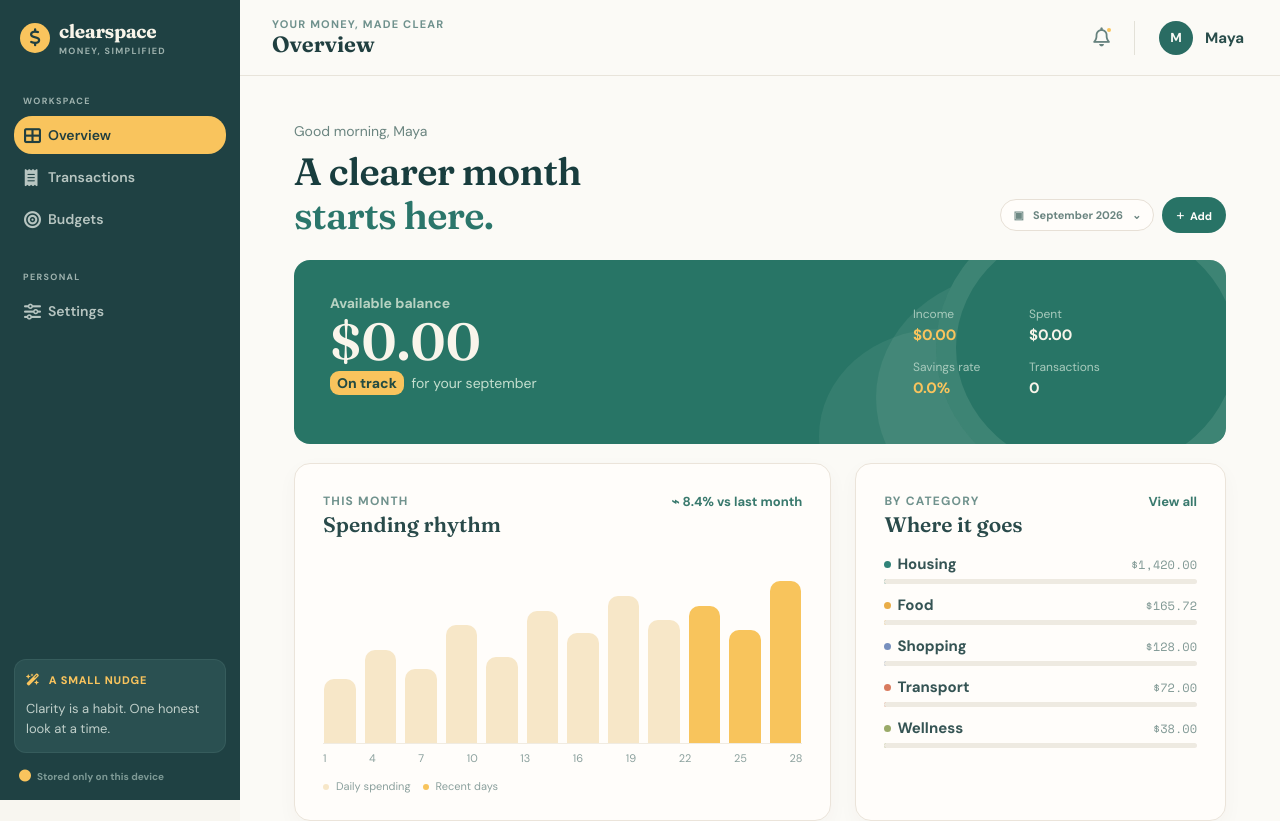
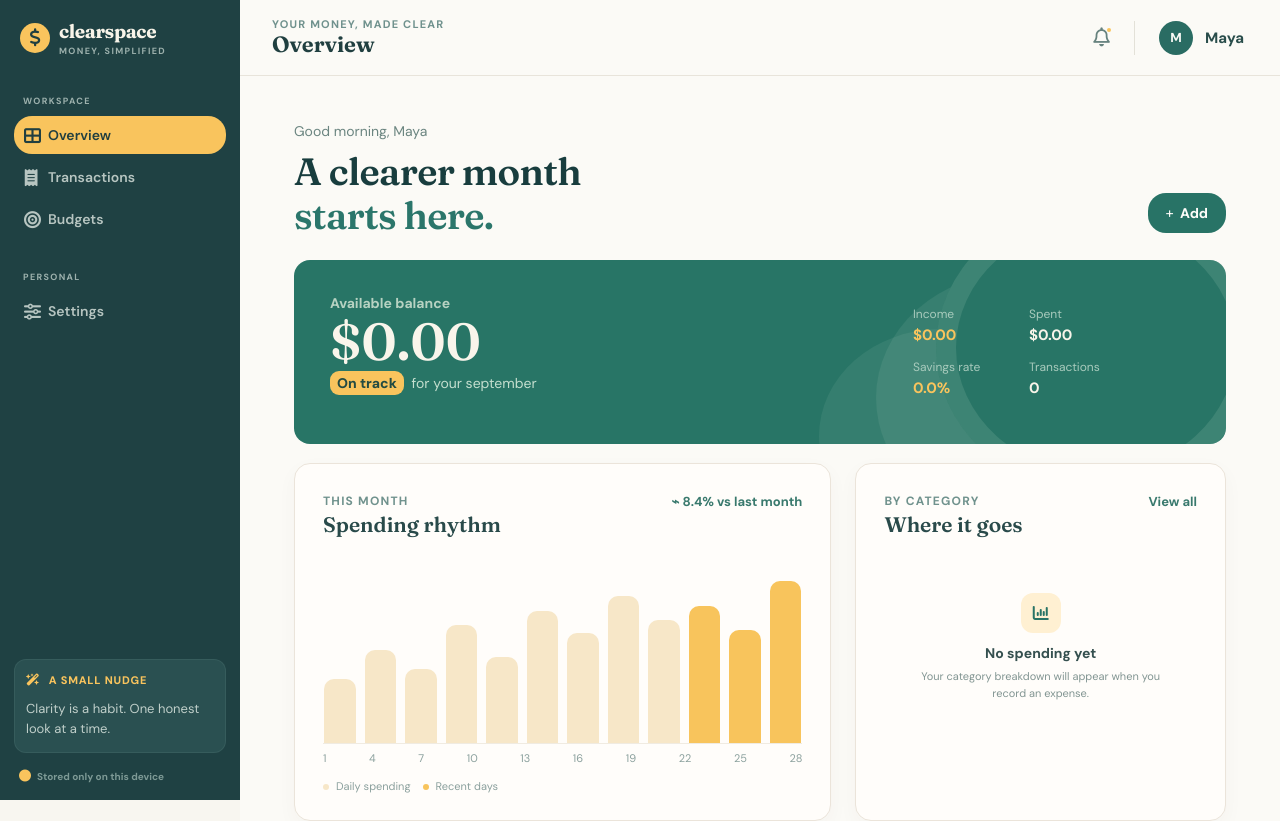
Before and after one commit to emperorfrost17-png/finance-tracker-app, a React (Vite) app: page / in a window 1280 px wide. Shown: the top 821 px of the page. Built offline with nearby package versions, Linux system fonts and the light colour scheme.

Commit message:
made where it goes functional

```diff
--- a/package.json
+++ b/package.json
@@ -10,8 +10,10 @@
     "preview": "vite preview"
   },
   "dependencies": {
+    "chart.js": "^4.5.1",
     "dayjs": "^1.11.23",
     "react": "^19.2.8",
+    "react-chartjs-2": "^5.3.1",
     "react-dom": "^19.2.8",
     "react-router": "^8.4.0"
   },
--- a/src/App.tsx
+++ b/src/App.tsx
@@ -29,6 +29,7 @@ export interface Transaction {
   date: string;
   tone: string;
   type: "Expense" | "Income";
+  createdAt: string; // ISO string representation of the date and time when the transaction was created
 }
 
 function App() {
--- a/src/components/AddTransaction.tsx
+++ b/src/components/AddTransaction.tsx
@@ -1,5 +1,6 @@
 import "./AddTransaction.css";
 import type { Transaction } from "../App";
+
 import { useNavigate } from "react-router";
 
 import dayjs from "dayjs";
@@ -119,6 +120,8 @@ export function AddTransaction({
       type: type,
       // Assign tone based on category, defaulting to "gray" if not found
       tone: toneByCategory[category] || "blue",
+      createdAt: dayjs().toISOString(),
+
     };
     setTransactions((prevTransactions) => [
       newTransaction,
--- /dev/null
+++ b/src/components/NoSpendingYet.css
@@ -0,0 +1,35 @@
+.no-spending-yet {
+  display: flex;
+  min-height: 190px;
+  padding: 20px 22px 24px;
+  flex-direction: column;
+  align-items: center;
+  justify-content: center;
+  text-align: center;
+}
+
+.no-spending-yet-icon {
+  display: inline-flex;
+  width: 40px;
+  height: 40px;
+  margin-bottom: 11px;
+  align-items: center;
+  justify-content: center;
+  border-radius: 12px;
+  color: #287366;
+  background: #fff0d2;
+  font-size: 16px;
+}
+
+.no-spending-yet h2 {
+  margin: 0;
+  color: #35504f;
+  font: 700 14px/1.3 var(--font-body);
+}
+
+.no-spending-yet p {
+  max-width: 260px;
+  margin: 6px 0 0;
+  color: #829592;
+  font: 400 11px/1.5 var(--font-body);
+}
--- /dev/null
+++ b/src/components/NoSpendingYet.tsx
@@ -0,0 +1,13 @@
+import "./NoSpendingYet.css";
+
+export function NoSpendingYet() {
+  return (
+    <div className="no-spending-yet">
+      <span className="no-spending-yet-icon" aria-hidden="true">
+        <i className="fa-solid fa-chart-column" />
+      </span>
+      <h2>No spending yet</h2>
+      <p>Your category breakdown will appear when you record an expense.</p>
+    </div>
+  );
+}
--- a/src/index.css
+++ b/src/index.css
@@ -21,6 +21,14 @@ body {
   font-family: var(--font-body);
 }
 
+a {
+  text-decoration: none;
+}
+
+a:hover {
+  text-decoration: underline;
+}
+
 h1,
 h2,
 h3,
--- a/src/pages/OverviewPage.css
+++ b/src/pages/OverviewPage.css
@@ -57,16 +57,41 @@
   color: #6e8984;
 }
 .add-button {
-  padding: 8px 14px;
+  min-height: 40px;
+  padding: 10px 18px;
   border: 0;
   border-radius: 18px;
   color: #fffdfa;
   background: #287366;
+  font: 700 12px var(--font-body);
+  cursor: pointer;
+  transition:
+    background-color 140ms ease,
+    box-shadow 140ms ease,
+    transform 140ms ease;
+}
+.overview-actions .add-button {
+  cursor: pointer;
+  font-size: 14px;
+}
+.add-button:hover {
+  background: #205f55;
+  box-shadow: 0 4px 10px rgba(32, 95, 85, 0.2);
+  transform: translateY(-1px);
+}
+.add-button:active {
+  box-shadow: none;
+  transform: translateY(1px);
+}
+.add-button:focus-visible {
+  outline: 2px solid #f8c45c;
+  outline-offset: 3px;
 }
 .add-button span {
   margin-right: 3px;
   font-size: 15px;
   font-weight: 400;
+  cursor: pointer;
 }
 .balance-banner {
   display: flex;
@@ -241,6 +266,7 @@
   margin-top: 19px;
 }
 .category-row {
+  position: relative;
   margin-bottom: 11px;
 }
 .category-row > div {
@@ -280,20 +306,29 @@
 .category-bar--olive {
   background: #9aaa68;
 }
+.category-dot--lavender,
+.category-bar--lavender {
+  background: #a78bca;
+}
 .category-bar {
+  position: relative;
+  z-index: 1;
   display: block;
   height: 5px;
   margin-top: 5px;
   border-radius: 5px;
 }
 .category-row::after {
+  position: absolute;
+  right: 0;
+  bottom: 0;
+  left: 0;
+  z-index: 0;
   content: "";
   display: block;
   height: 5px;
-  margin-top: -5px;
   border-radius: 5px;
   background: #eeeae1;
-  z-index: -1;
 }
 .budget-list {
   margin-top: 25px;
--- a/src/pages/OverviewPage.tsx
+++ b/src/pages/OverviewPage.tsx
@@ -1,6 +1,8 @@
 import { Sidebar } from "../components/Sidebar";
 import { Header } from "../components/Header";
 import type { Transaction } from "../App";
+import { NoSpendingYet } from "../components/NoSpendingYet";
+import {Link} from "react-router";
 import "./OverviewPage.css";
 
 interface OverviewPageProps {
@@ -37,10 +39,7 @@ export function OverviewPage({
               </h1>
             </div>
             <div className="overview-actions">
-              <button className="month-select" type="button">
-                <span aria-hidden="true">▣</span> September 2026{" "}
-                <span aria-hidden="true">⌄</span>
-              </button>
+
               <button
                 className="add-button"
                 type="button"
@@ -153,28 +152,56 @@ export function OverviewPage({
                   <span className="panel-kicker">By category</span>
                   <h2>Where it goes</h2>
                 </div>
-                <span className="panel-note">View all</span>
+                <Link to="/transactions" className="panel-note">
+                  View all
+                </Link>
               </div>
               <div className="category-list">
-                {[
-                  ["Housing", "$1,420.00", "teal", "78%"],
-                  ["Food", "$165.72", "gold", "10%"],
-                  ["Shopping", "$128.00", "blue", "7%"],
-                  ["Transport", "$72.00", "coral", "4%"],
-                  ["Wellness", "$38.00", "olive", "3%"],
-                ].map(([name, amount, color, width]) => (
-                  <div className="category-row" key={name}>
-                    <div>
-                      <span className={`category-dot category-dot--${color}`} />
-                      <strong>{name}</strong>
-                      <small>{amount}</small>
-                    </div>
-                    <span
-                      className={`category-bar category-bar--${color}`}
-                      style={{ width }}
-                    />
-                  </div>
-                ))}
+                {totalExpenses === 0 && <NoSpendingYet />}
+
+                {(() => {
+                  // Group expenses by category
+                  const byCategory: Record<
+                    string,
+                    { amount: number; tone: string }
+                  > = {};
+                  transactions
+                    .filter((t) => t.amount.expense > 0)
+                    .forEach((t) => {
+                      if (!byCategory[t.category]) {
+                        byCategory[t.category] = { amount: 0, tone: t.tone };
+                      }
+                      byCategory[t.category].amount += t.amount.expense;
+                    });
+
+                  // Converts your object into an array of [key, value] pairs:
+                  return (
+                    Object.entries(byCategory)
+                      //ignore the key and just sort by the value (total expense) in descending order
+                      .sort(([, a], [, b]) => b.amount - a.amount) // Sort by highest spending
+                      .map(([category, data]) => {
+                        const percentage = (
+                          (data.amount / totalExpenses) *
+                          100
+                        ).toFixed(1);
+                        return (
+                          <div className="category-row" key={category}>
+                            <div>
+                              <span
+                                className={`category-dot category-dot--${data.tone}`}
+                              />
+                              <strong>{category}</strong>
+                              <small>${data.amount.toFixed(2)}</small>
+                            </div>
+                            <span
+                              className={`category-bar category-bar--${data.tone}`}
+                              style={{ width: `${percentage}%` }}
+                            />
+                          </div>
+                        );
+                      })
+                  );
+                })()}
               </div>
             </section>
           </div>
@@ -186,7 +213,9 @@ export function OverviewPage({
                   <span className="panel-kicker">A gentle check-in</span>
                   <h2>Budget pulse</h2>
                 </div>
+                <Link to="/budget" className="panel-note">
                 <span className="panel-note">Manage</span>
+                </Link>
               </div>
               <div className="budget-list">
                 {[
@@ -219,7 +248,9 @@ export function OverviewPage({
                   <span className="panel-kicker">Latest moves</span>
                   <h2>Recent activity</h2>
                 </div>
+                <Link to="/transactions" className="panel-note">
                 <span className="panel-note">See all</span>
+                </Link>
               </div>
               <div className="activity-list">
                 {[
```
Also changed, not shown: 1 other file (tests, documents, lock files or other folders).
